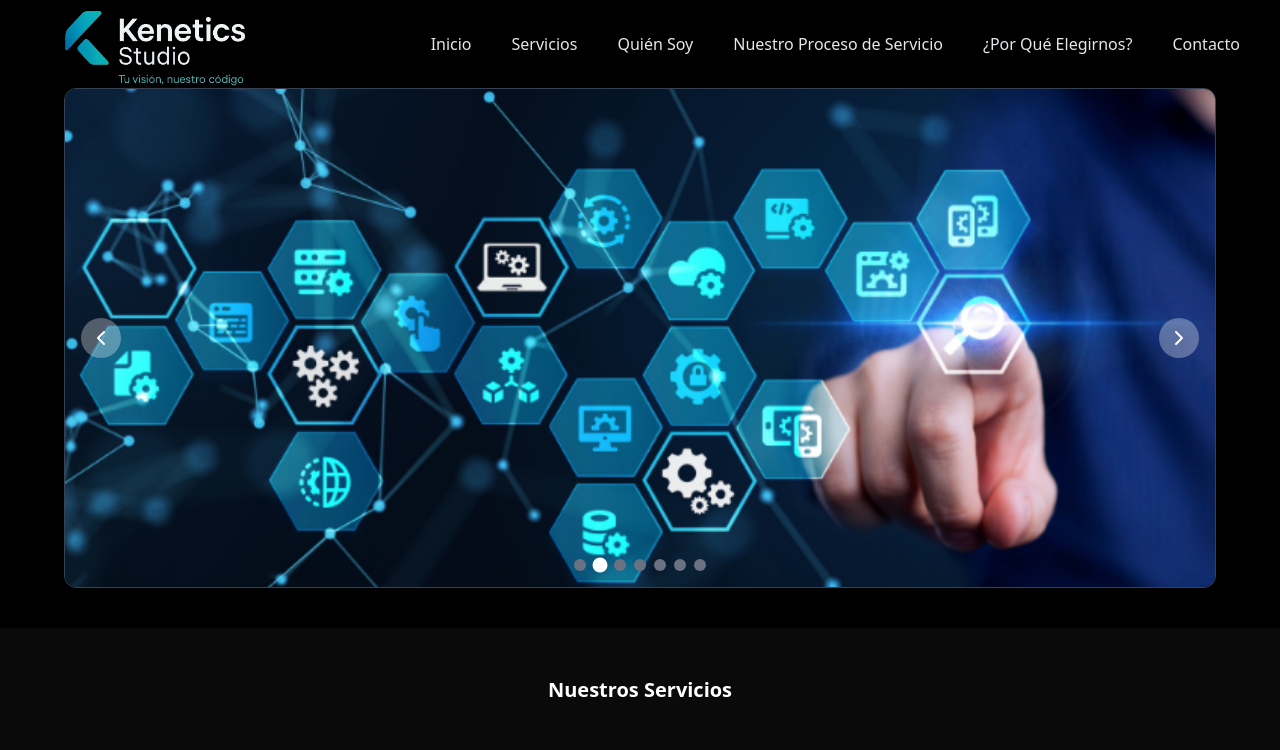
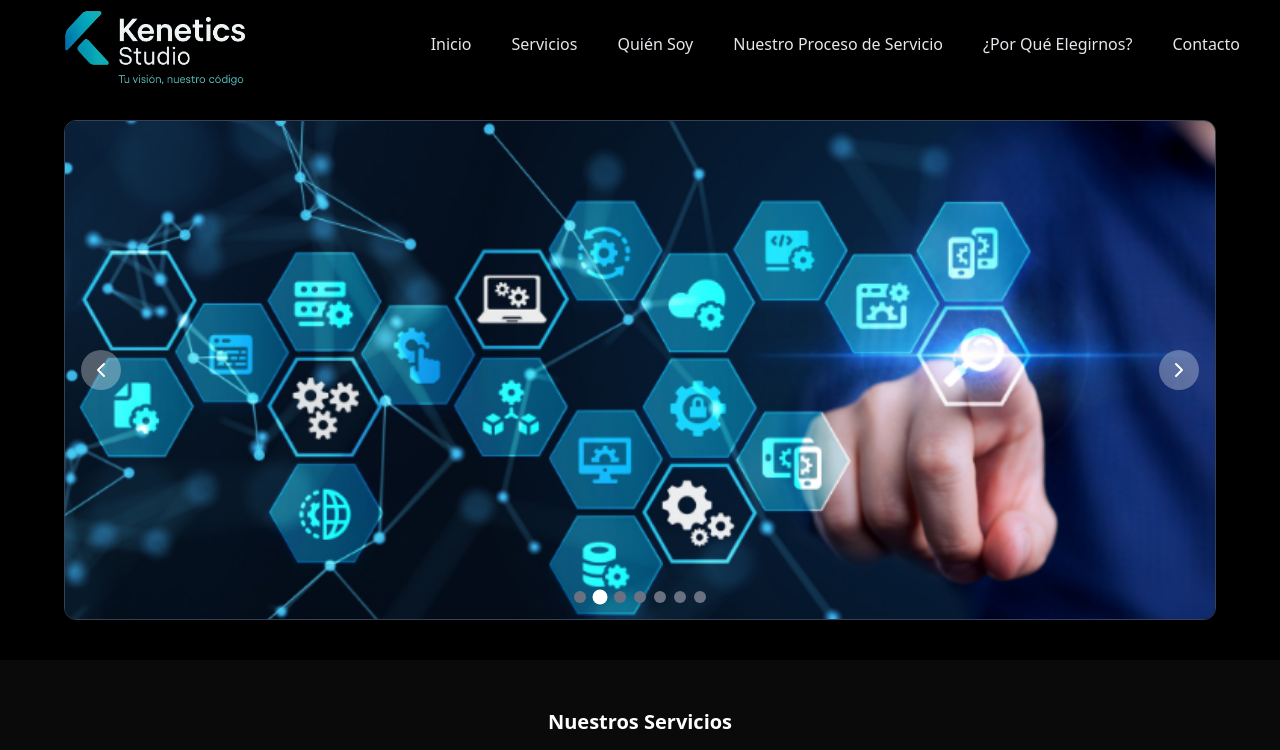
Before and after one commit to KennyGi0053/KeneticsStudio, a React (Vite) app: page / in a window 1280 px wide. Shown: the top 750 px of the page. Built offline with nearby package versions, Linux system fonts and the light colour scheme.

Commit message:
espacio en carrusel listo

```diff
--- a/src/components/Carrusel.jsx
+++ b/src/components/Carrusel.jsx
@@ -55,7 +55,7 @@ const Carrusel = () => {
 
   return (
     <div
-      className="relative w-full h-[500px] bg-black flex items-center justify-center px-4 overflow-hidden"
+      className="relative w-full h-[500px] bg-black flex items-center justify-center px-4 overflow-hidden mt-8"
       onMouseEnter={() => setIsPaused(true)}
       onMouseLeave={() => setIsPaused(false)}
       onTouchStart={handleTouchStart}
```
